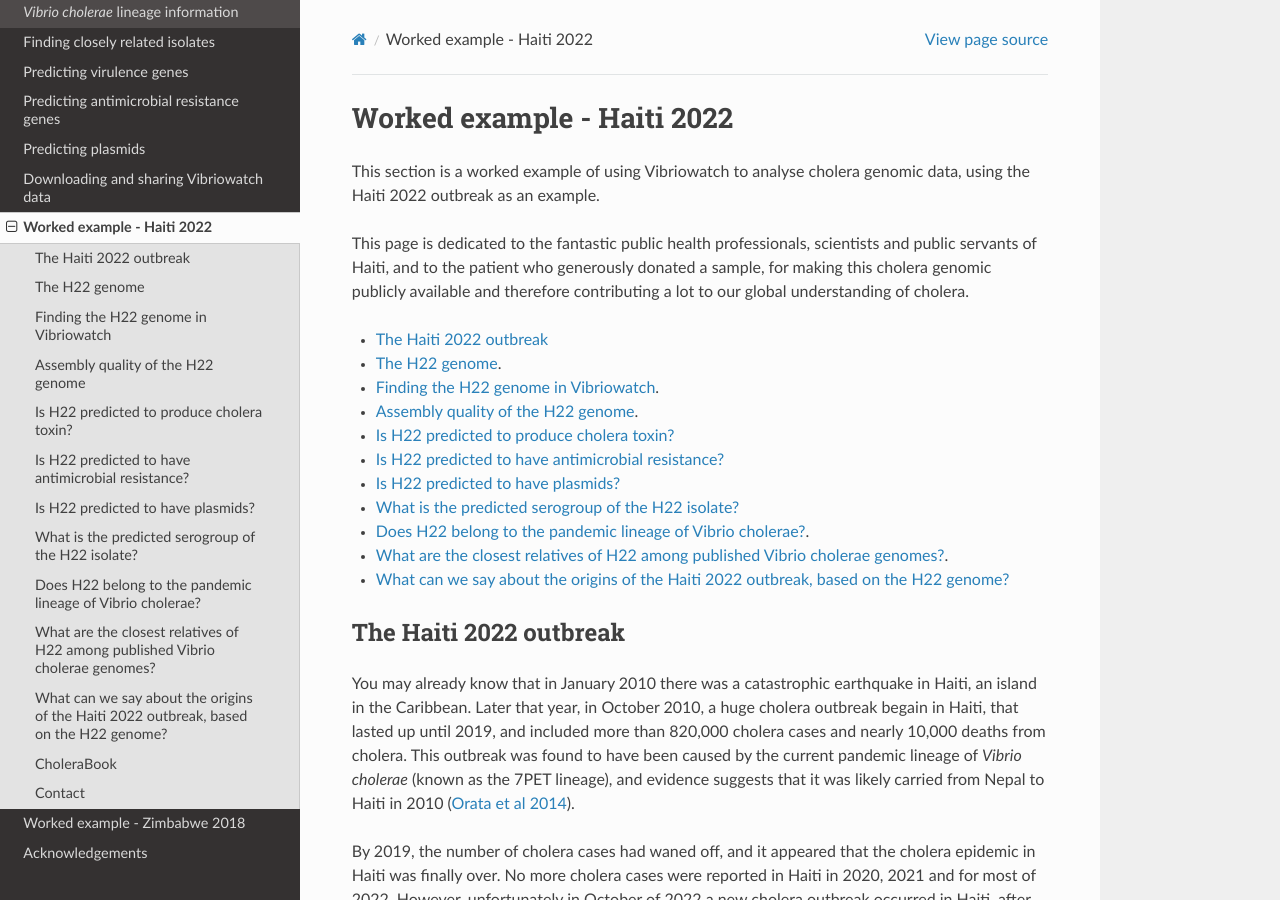
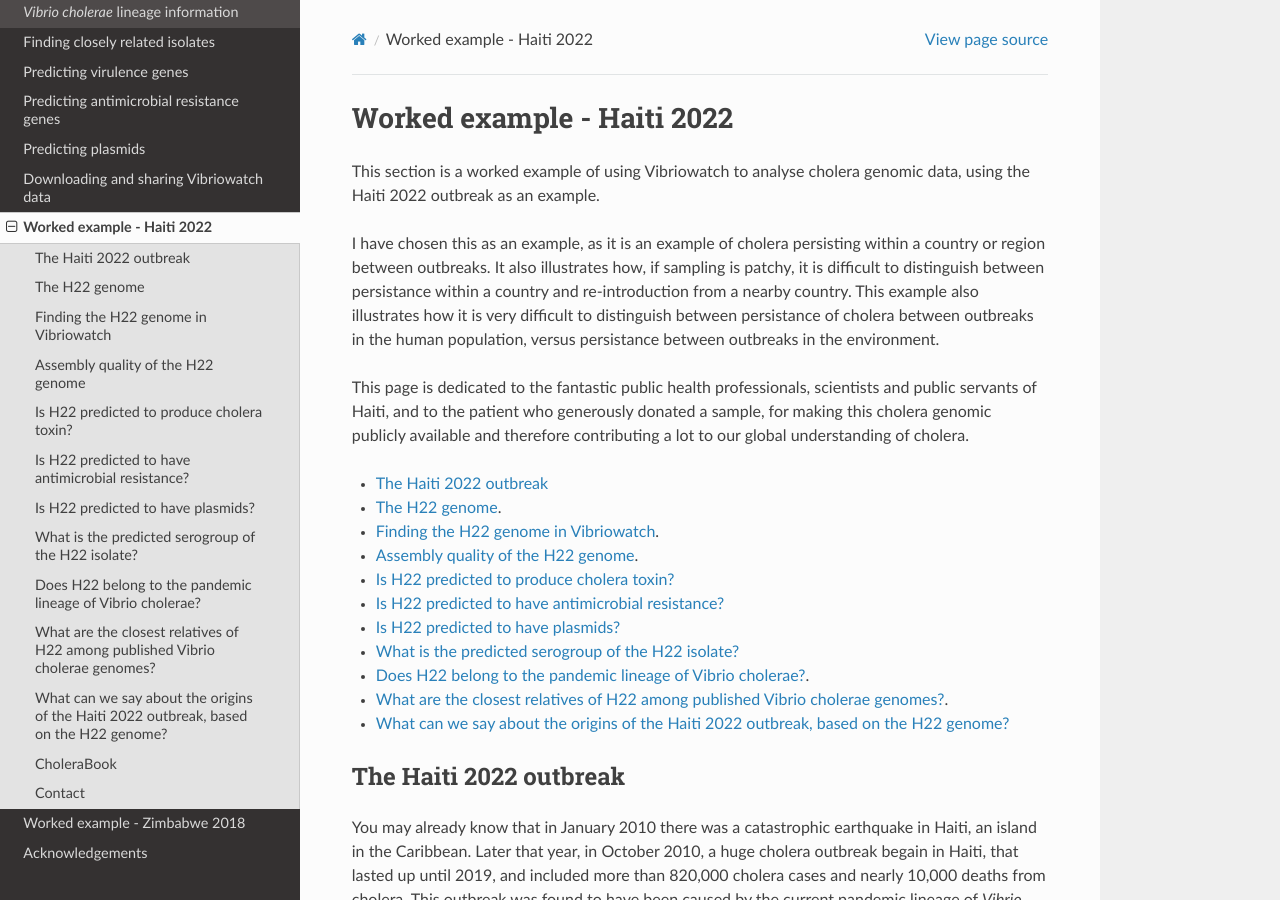
Before and after one commit to avrilcoghlan/vibriowatch, a Sphinx documentation site: the page built from docs/source/haiti.rst, in a window 1280 px wide and 900 px high. Built offline with Sphinx 7.4.7 and the Read the Docs theme 3.1.0, drawn with Linux system fonts in a browser that asks for light colours.

Commit message:
Update haiti.rst

```diff
--- a/docs/source/haiti.rst
+++ b/docs/source/haiti.rst
@@ -2,6 +2,11 @@
 ===========================
 
 This section is a worked example of using Vibriowatch to analyse cholera genomic data, using the Haiti 2022 outbreak as an example.
+
+I have chosen this as an example, as it is an example of cholera persisting within a country or region between outbreaks. It also illustrates
+how, if sampling is patchy, it is difficult to distinguish between persistance within a country and re-introduction from a nearby country.
+This example also illustrates how it is very difficult to distinguish between persistance of cholera between outbreaks in the human population, versus
+persistance between outbreaks in the environment.
 
 This page is dedicated to the fantastic public health professionals, scientists and public servants of Haiti, and to the patient
 who generously donated a sample, for making this cholera genomic publicly available and therefore contributing a lot to our
```
